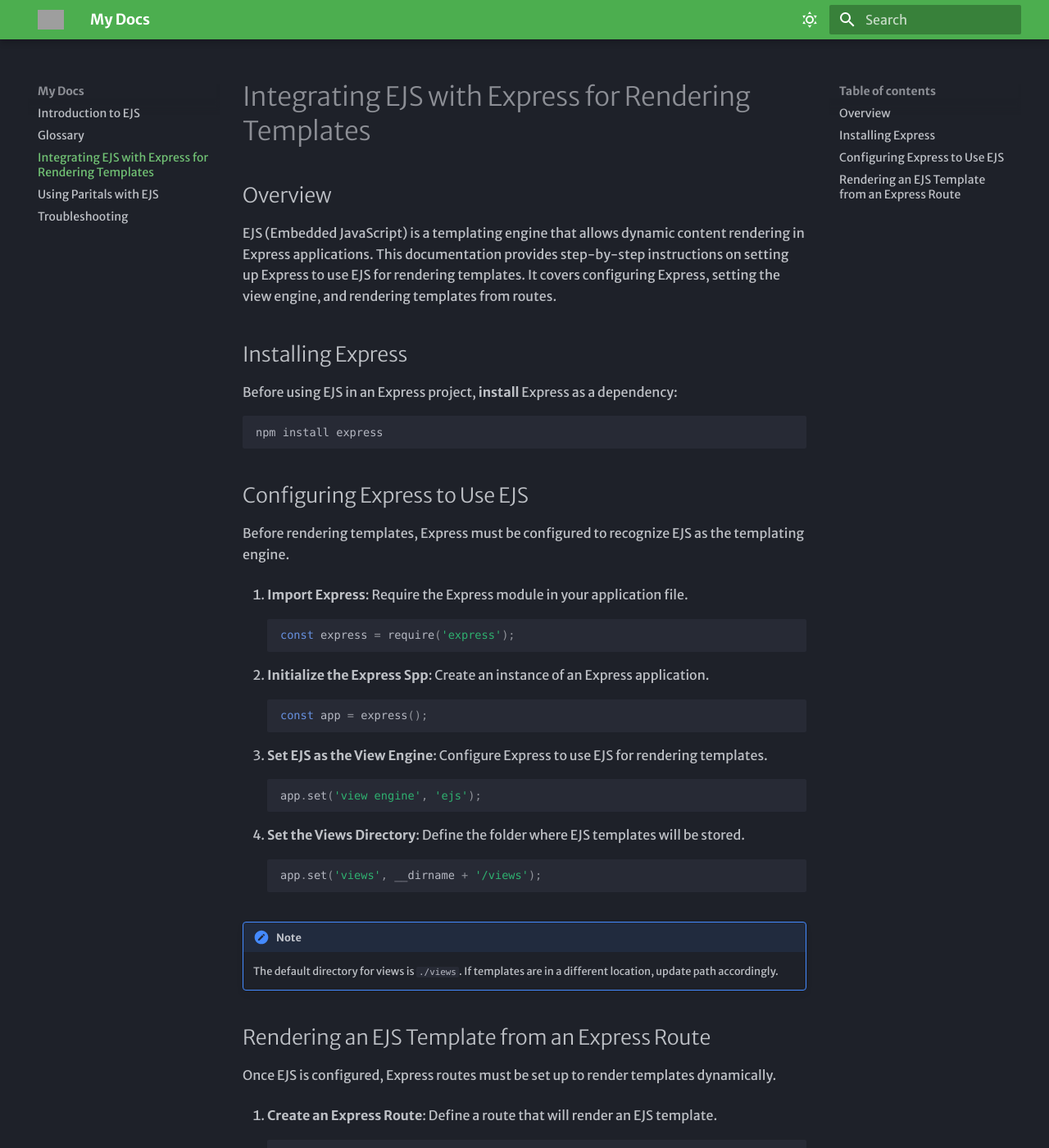
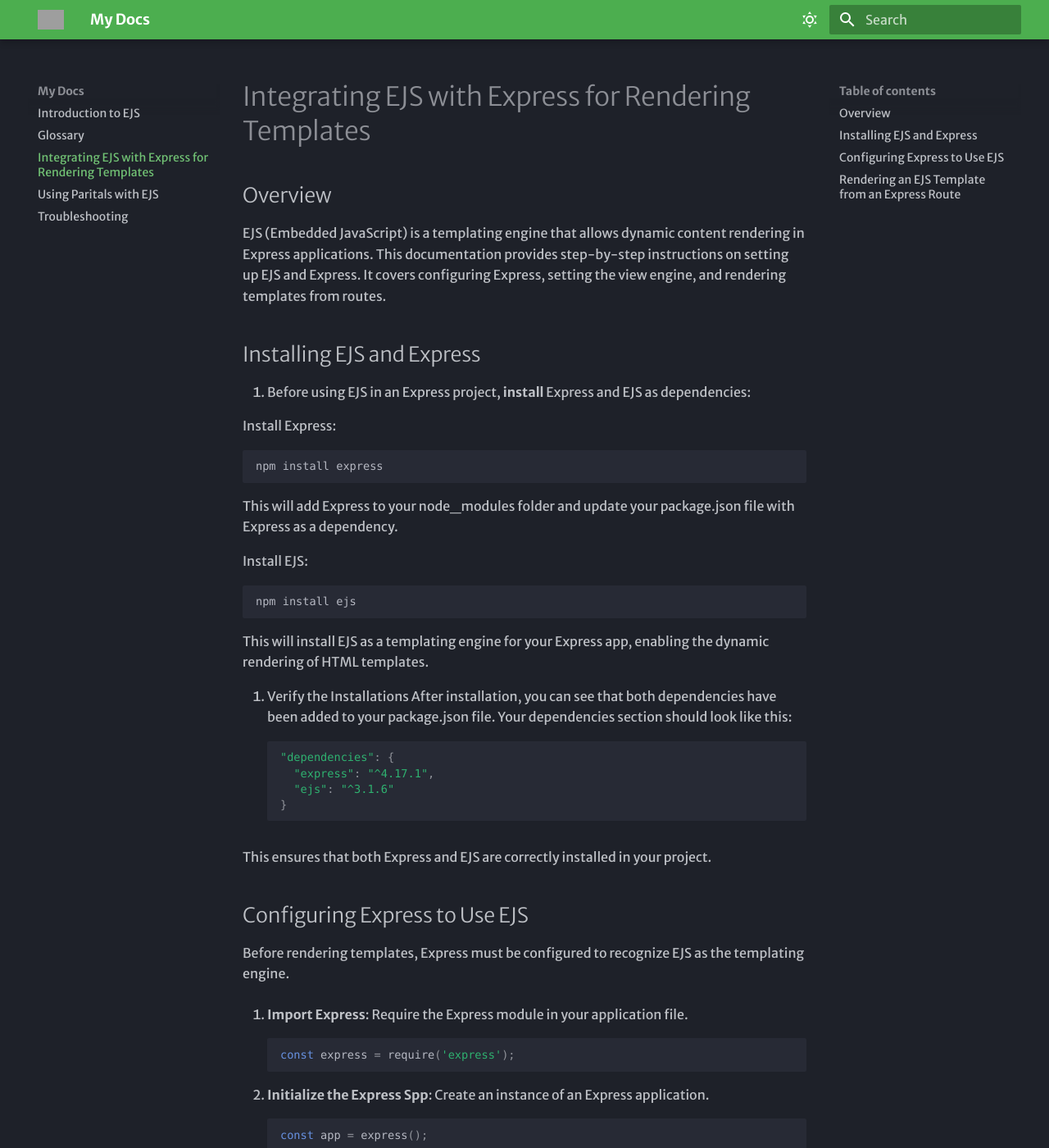
Before and after one commit to nilae2001/mkdocs, an MkDocs documentation site: the page built from docs/integration.md, in a window 1280 px wide and 1400 px high. Shown: the whole window at 82% size. Built offline with MkDocs 1.6.1 and Material for MkDocs 9.7.7, drawn with Linux system fonts in a browser that asks for light colours; some web fonts are replaced; some of the changed text lies outside the part shown; grey boxes are pictures that could not be loaded.

````diff
--- a/docs/integration.md
+++ b/docs/integration.md
@@ -2,15 +2,34 @@
 
 ## Overview
 
-EJS (Embedded JavaScript) is a templating engine that allows dynamic content rendering in Express applications. This documentation provides step-by-step instructions on setting up Express to use EJS for rendering templates. It covers configuring Express, setting the view engine, and rendering templates from routes.
+EJS (Embedded JavaScript) is a templating engine that allows dynamic content rendering in Express applications. This documentation provides step-by-step instructions on setting up EJS and Express. It covers configuring Express, setting the view engine, and rendering templates from routes.
 
-## Installing Express
+## Installing EJS and Express
 
-Before using EJS in an Express project, **install** Express as a dependency:
+1. Before using EJS in an Express project, **install** Express and EJS as dependencies:
 
+Install Express:
 ```sh
 npm install express
 ```
+This will add Express to your node_modules folder and update your package.json file with Express as a dependency.
+
+Install EJS:
+```sh
+npm install ejs
+```
+This will install EJS as a templating engine for your Express app, enabling the dynamic rendering of HTML templates.
+
+2. Verify the Installations
+After installation, you can see that both dependencies have been added to your package.json file. Your dependencies section should look like this:
+```js
+"dependencies": {
+  "express": "^4.17.1",
+  "ejs": "^3.1.6"
+}
+```
+
+This ensures that both Express and EJS are correctly installed in your project.
 
 ## Configuring Express to Use EJS
 Before rendering templates, Express must be configured to recognize EJS as the templating engine.
@@ -44,10 +63,10 @@
 1. **Create an Express Route**: Define a route that will render an EJS template.
     ```js
     app.get('/', (req, res) => {
-        res.render('index', { name: 'John Doe', userLoggedIn: true });
+        res.render('index', { name: 'John Doe'});
     });
     ```
-    When you pass data to the **EJS** template using ```res.render()```, the data is sent as an object. In this case, we are passing two properties: ```name``` and ```userLoggedIn```. These properties become available in the **EJS** template, where we can dynamically insert them into the HTML. For example, the ```name``` property can be used to personalize the message, and the ```userLoggedIn``` property controls which content is shown based on the user's login status.
+    When you pass data to the **EJS** template using ```res.render()```, the data is sent as an object. In this case, we are passing one property: ```name```. This property becomes available in the **EJS** template, where we can dynamically insert it into the HTML. Here, the ```name``` property can be used to personalize the message.
 
     This process allows you to inject dynamic, context-specific information into your views directly from your Express route handlers.
 
@@ -55,11 +74,7 @@
     ```html
     <html>
        <body>
-         <% if (userLoggedIn) { %>
            <h1>Welcome back, <%= name %>!</h1>
-         <% } else { %>
-           <h1>Please log in</h1>
-         <% } %>
        </body>
      </html>
     ```
````
